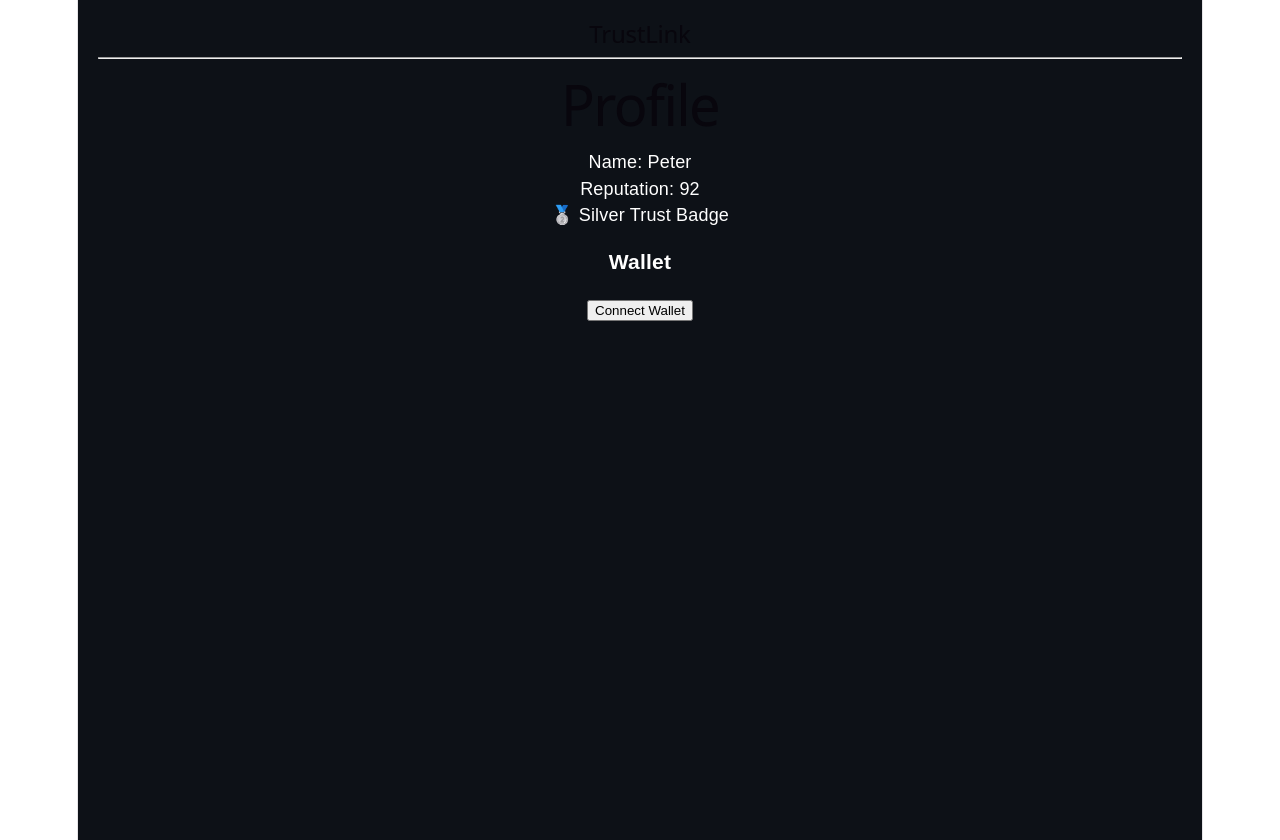
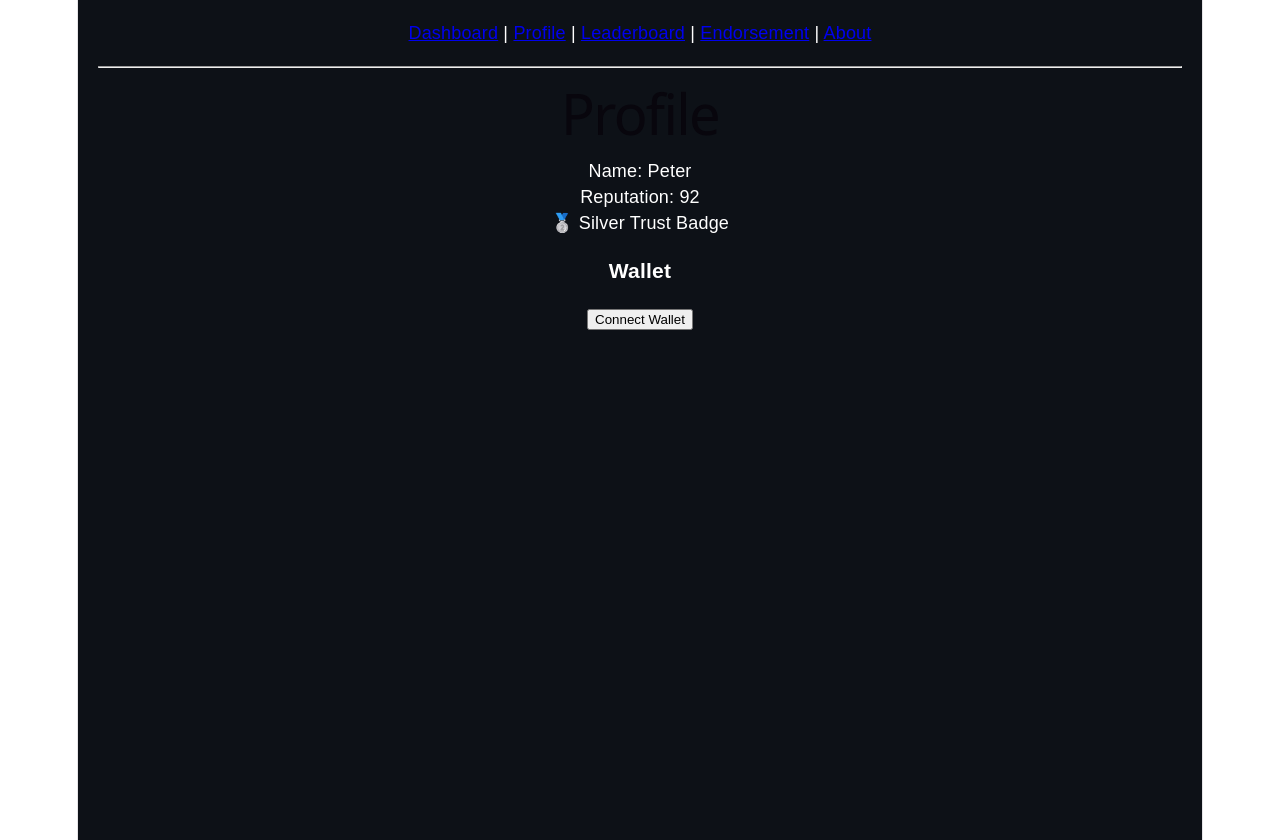
Before and after one commit to peterkehinde673/trustlink-socialfi, a React (Vite) app: page /profile in a window 1280 px wide. Built offline with nearby package versions, Linux system fonts and the light colour scheme.

Commit message:
Update Navbar.tsx

```diff
--- a/src/components/Navbar.tsx
+++ b/src/components/Navbar.tsx
@@ -1,7 +1,13 @@
+import { Link } from "react-router-dom";
+
 function Navbar() {
   return (
-    <nav>
-      <h2>TrustLink</h2>
+    <nav style={{ marginBottom: "20px" }}>
+      <Link to="/">Dashboard</Link> |{" "}
+      <Link to="/profile">Profile</Link> |{" "}
+      <Link to="/leaderboard">Leaderboard</Link> |{" "}
+      <Link to="/endorsement">Endorsement</Link> |{" "}
+      <Link to="/about">About</Link>
     </nav>
   );
 }
```
